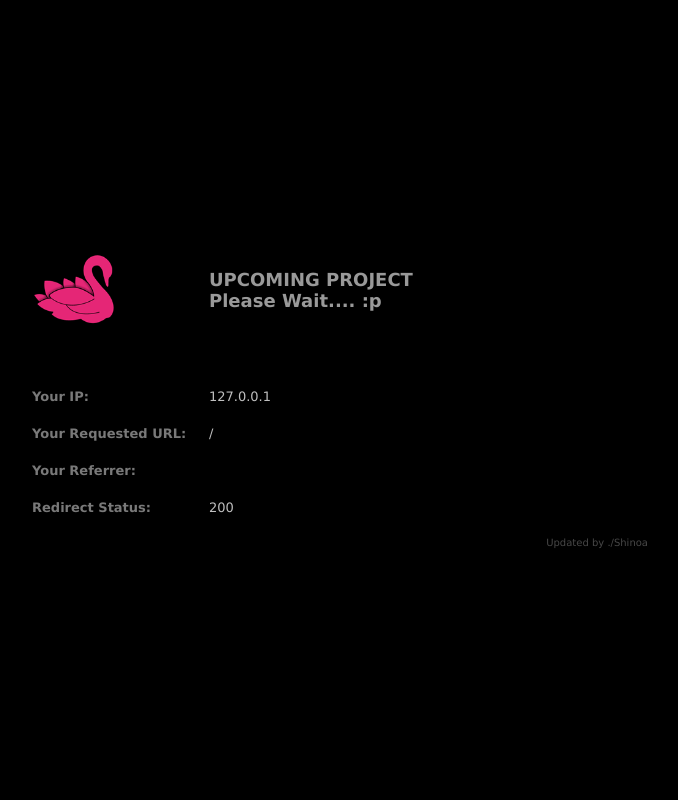
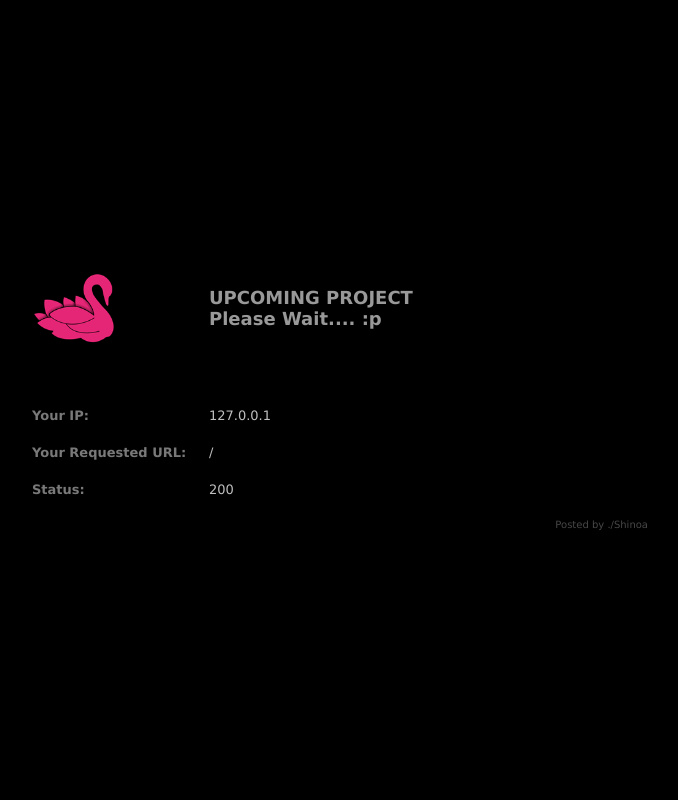
Before and after one commit to varwww/sardeath, a PHP site: page / in a window 1280 px wide. Shown: the whole page, without its empty margins (300-978 px from the left). Run offline with PHP 8.4, Linux system fonts and the light colour scheme; data that the repository does not hold is empty.

Commit message:
Index Page

```diff
--- a/index.php
+++ b/index.php
@@ -34,19 +34,13 @@
             </font></td>
           </tr>
           <tr>
-            <td><font color="#797979" size="2" face="Verdana"><strong>Your Referrer:</strong></font></td>
-            <td><font face="Verdana" size="2" color="BFBFBF">
-              <?php echo $_SERVER['HTTP_REFERER']; ?>
-            </font></td>
-          </tr>
-          <tr>
-            <td><font color="#797979" size="2" face="Verdana"><strong>Redirect Status:</strong> </font></font></td>
+            <td><font color="#797979" size="2" face="Verdana"><strong>Status:</strong> </font></font></td>
             <td><font face="Verdana" size="2" color="BFBFBF">
               <?php echo $_SERVER['REDIRECT_STATUS']; ?>
             </font></td>
           </tr>
           <tr>
-            <td colspan="2" align="right"><font color="#474747" size="1" face="Verdana">Updated by ./Shinoa</font></td>
+            <td colspan="2" align="right"><font color="#474747" size="1" face="Verdana">Posted by ./Shinoa</font></td>
           </tr>
         </tbody>
       </table></td>
```
